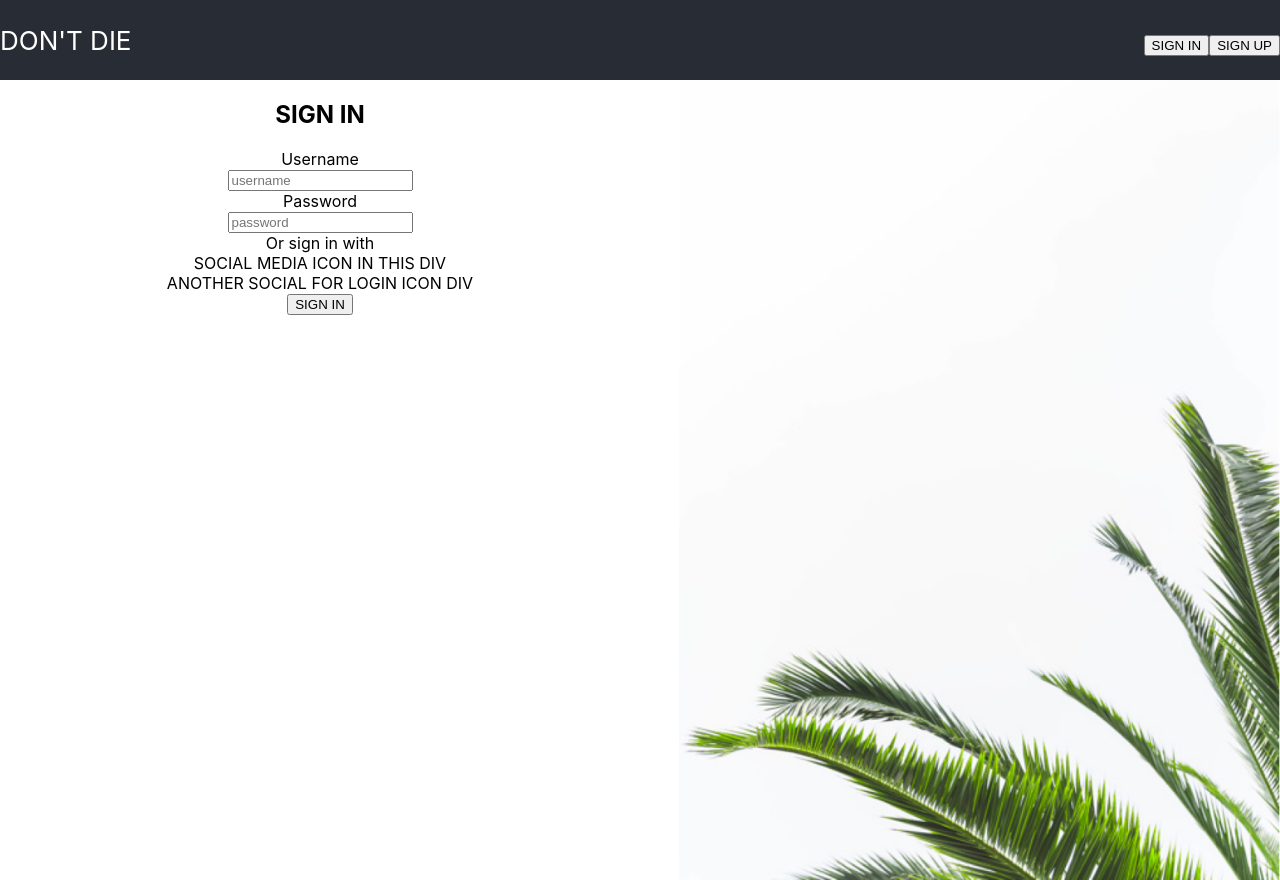
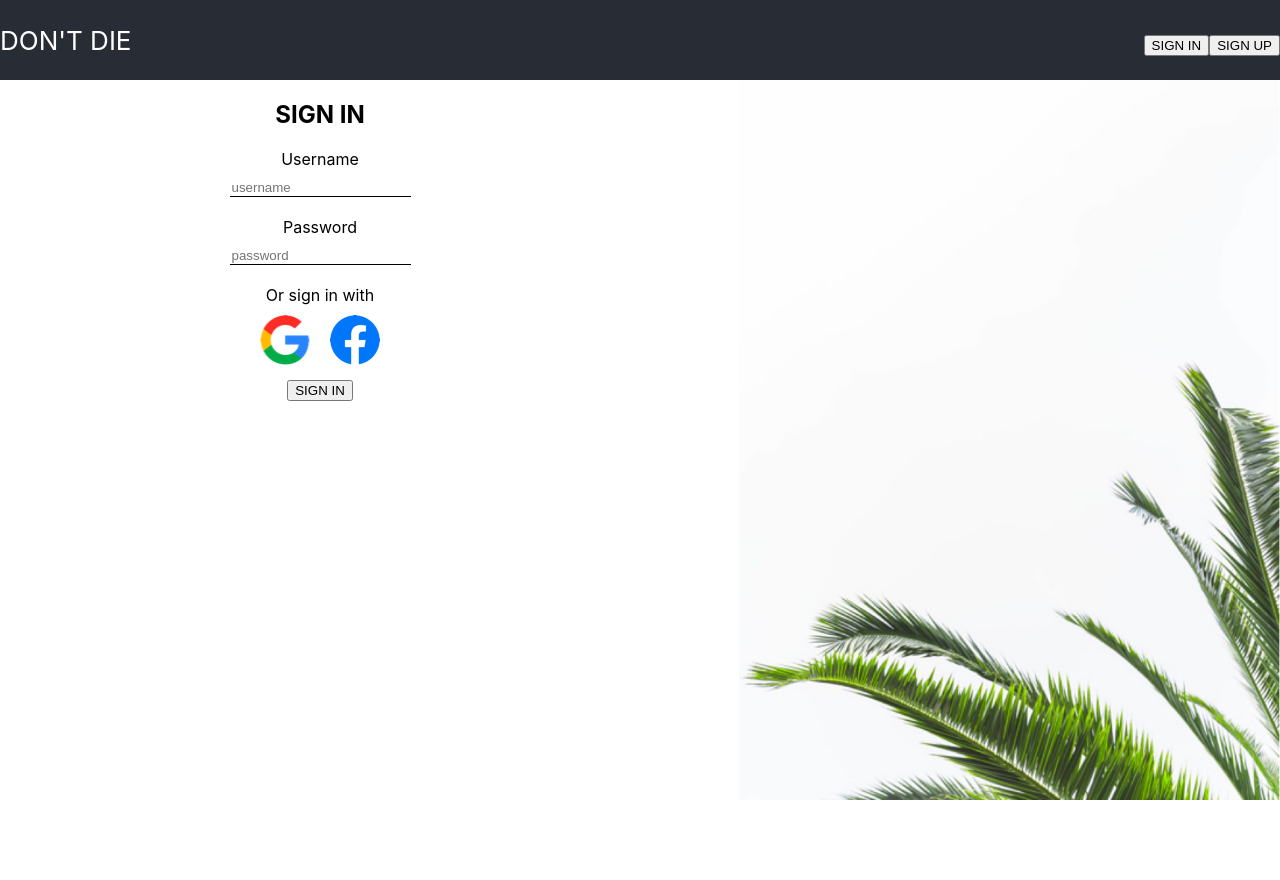
Before and after one commit to mzakzook/dont-die-front, a React (Create React App) app: page /login in a window 1280 px wide. Both pictures are taken after a click on the button "SIGN IN". After the commit the page ends 800 px from the top, so only its background shows below. Built offline with nearby package versions, Linux system fonts and the light colour scheme.

Commit message:
styled input fields among other things

```diff
--- a/src/Login.css
+++ b/src/Login.css
@@ -4,13 +4,18 @@
 }
 
 .imgBox {
-    /* display: grid; */
     height: 100%;
-
 }
 
 .right-fit {
     max-width: 100vh;
-    max-height: 100vh;
+    max-height: 90vh;
     float: right;
 }
+
+input {
+    background: transparent;
+    border: none;
+    border-bottom: 1px solid #000000;
+    margin: 10px 10px 20px 10px;
+}
--- a/src/Login.js
+++ b/src/Login.js
@@ -2,6 +2,8 @@ import React from 'react';
 import api from './services/api';
 import './Login.css'
 import sidepic from './pics/SignIn_RightAlignedImg.png'
+import googleIcon from './pics/Google_Logo.png'
+import fbIcon from './pics/FB_Logo.png'
 
 class Login extends React.Component {
   constructor() {
@@ -64,8 +66,13 @@ class Login extends React.Component {
                 />
               </div>
               Or sign in with<br/>
-              <div>SOCIAL MEDIA ICON IN THIS DIV</div>
-              <div>ANOTHER SOCIAL FOR LOGIN ICON DIV</div>
+
+              <div>
+                <img className='loginIcon' src={googleIcon} alt='' />
+                <img className='loginIcon' src={fbIcon} alt='' />
+
+              </div>
+
               <button type="submit" className="ui basic green button">
                 SIGN IN
               </button>
--- a/src/NewUser.css
+++ b/src/NewUser.css
@@ -11,6 +11,10 @@
 
 .left-fit {
     max-width: 100vh;
-    max-height: 100vh;
+    max-height: 90vh;
     float: left;
 }
+
+.loginIcon {
+    margin: 10px 10px 10px 10px;
+}
--- a/src/NewUser.js
+++ b/src/NewUser.js
@@ -2,6 +2,8 @@ import React from 'react';
 import api from './services/api';
 import './NewUser.css';
 import sidepic from './pics/SignUp_LeftAlignedImg.png'
+import googleIcon from './pics/Google_Logo.png'
+import fbIcon from './pics/FB_Logo.png'
 
 class NewUser extends React.Component {
   constructor() {
@@ -82,8 +84,10 @@ class NewUser extends React.Component {
                     />
                     </div>
                     Or sign in with<br/>
-                    <div>SOCIAL MEDIA ICON IN THIS DIV</div>
-                    <div>ANOTHER SOCIAL FOR LOGIN ICON DIV</div>
+                    <div>
+                      <img className='loginIcon' src={googleIcon} alt='' />
+                      <img className='loginIcon' src={fbIcon} alt='' />
+                    </div>
                     <button type="submit" className="ui basic green button">
                     Sign Up
                     </button>
```
Also changed, not shown: src/pics/FB_Logo.png (added), src/pics/Google_Logo.png (added).
